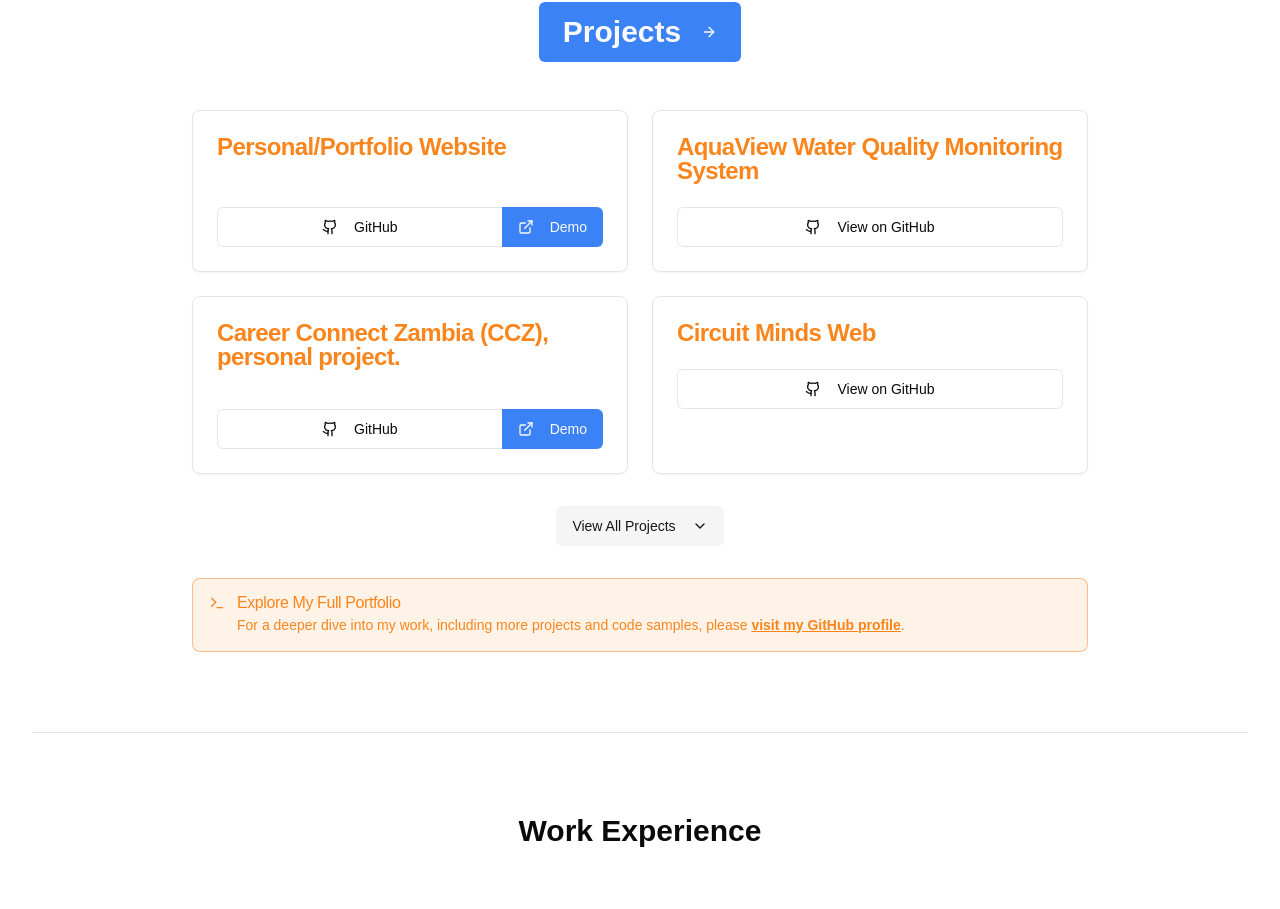
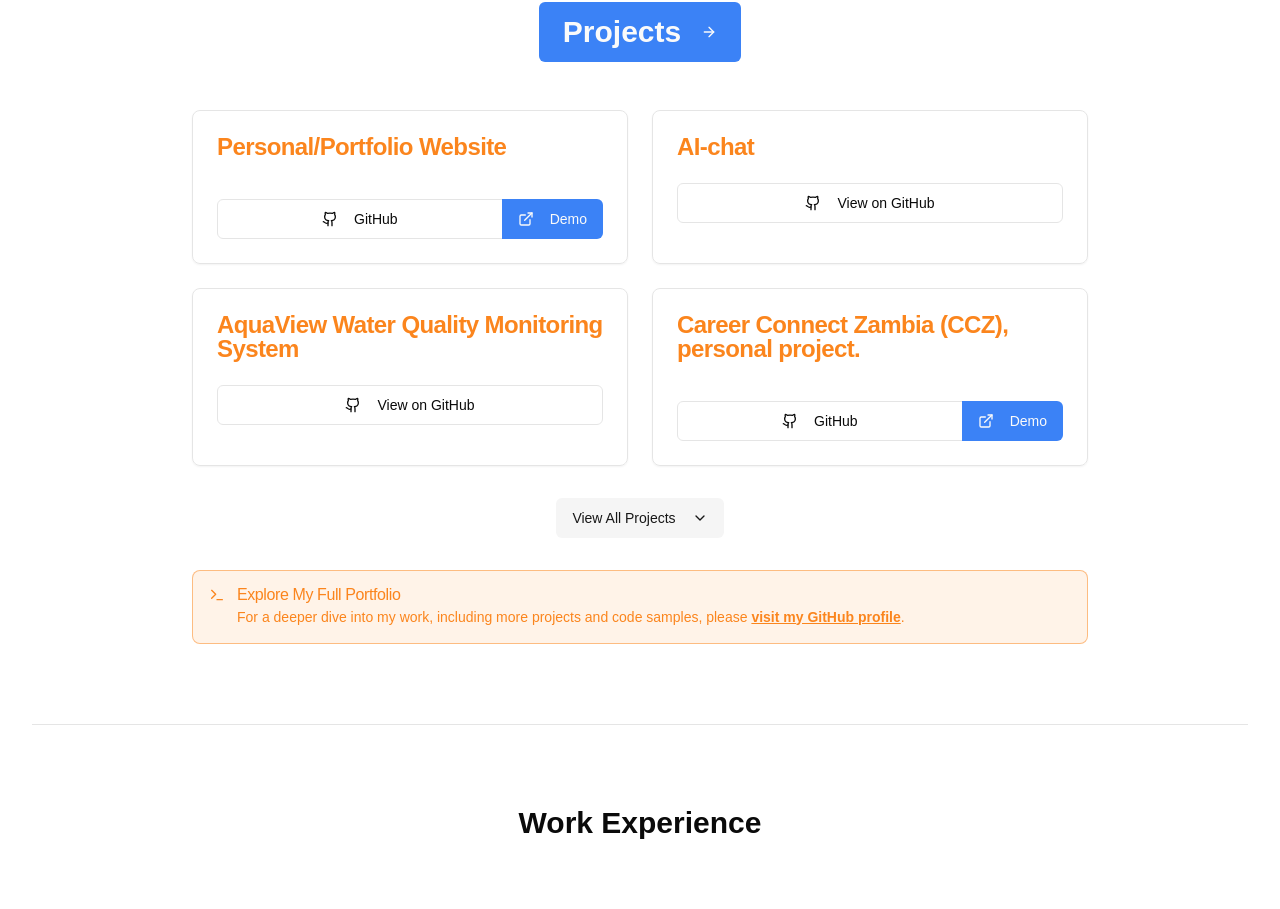
Before and after one commit to MS0C54073/muzoprof, a Next.js app: page / in a window 1280 px wide. Shown: the part 2929-3838 px from the top of the page. Built offline with nearby package versions, Linux system fonts and the light colour scheme; what @genkit-ai/googleai, genkit would draw is missing.

Commit message:
to my project list, add AI-chat and link to github is https://github.com

```diff
--- a/src/app/page.tsx
+++ b/src/app/page.tsx
@@ -63,6 +63,10 @@ const projects = [
     title: 'Personal/Portfolio Website',
     link: 'https://github.com/MS0C54073/muzoprof',
     demo: 'https://tinyurl.com/muzoslim',
+  },
+  {
+    title: 'AI-chat',
+    link: 'https://github.com/MS0C54073/ai-chat',
   },
   {
     title: 'AquaView Water Quality Monitoring System',
@@ -1337,7 +1341,6 @@ export default function Home() {
           </div>
         </section>
 
-        {/* Services Section */}
         <section id="services" className="py-20 border-t">
           <div className="text-center max-w-2xl mx-auto">
             <h2 className="text-3xl font-bold"><TranslatedText text="Let's Build Your Vision" /></h2>
```
